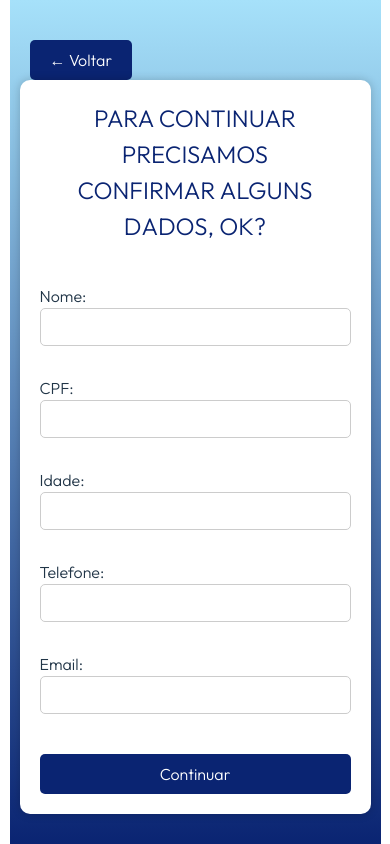
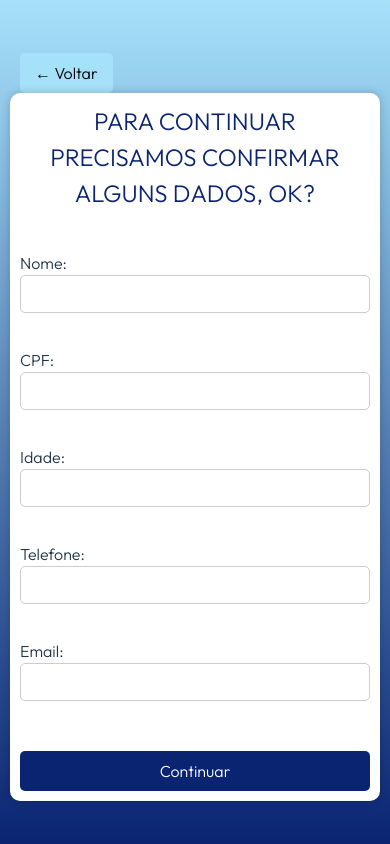
Before and after one commit to Rennan-Ferreira/cycleGuard-Sprint3, a React (Vite) app in the folder cycle-guard-sprt3/: page /DadosCliente in a window 390 px wide. Built offline with nearby package versions, Linux system fonts and the light colour scheme.

Commit message:
Adicionando a responsividade da tela de cliente dados para 768px

```diff
--- a/cycle-guard-sprt3/src/routes/DadosCliente/ClienteDados.css
+++ b/cycle-guard-sprt3/src/routes/DadosCliente/ClienteDados.css
@@ -27,8 +27,8 @@
 }
 
 .cliente-back-button {
-    background-color: #0a2472;
-    color: #fff;
+    background-color: rgb(166, 225, 250);
+    color: #000000;
     border: none;
     padding: 10px 20px;
     font-size: 16px;
@@ -82,3 +82,26 @@ input[type="text"] {
     border-radius: 5px;
     max-width: 100%;
 }
+
+@media (max-width: 768px) {
+    .cliente-form-container {
+        width: 100%;
+        padding: 10px;
+    }
+
+    .cliente-form-group {
+        margin-bottom: 10px;
+    }
+
+    .cliente-continue-button {
+        margin-top: 15px;
+    }
+
+    .cliente-title {
+        padding: 0 10px;
+    }
+
+    .cliente-back-button {
+        padding: 10px 15px;
+    }
+}
```
